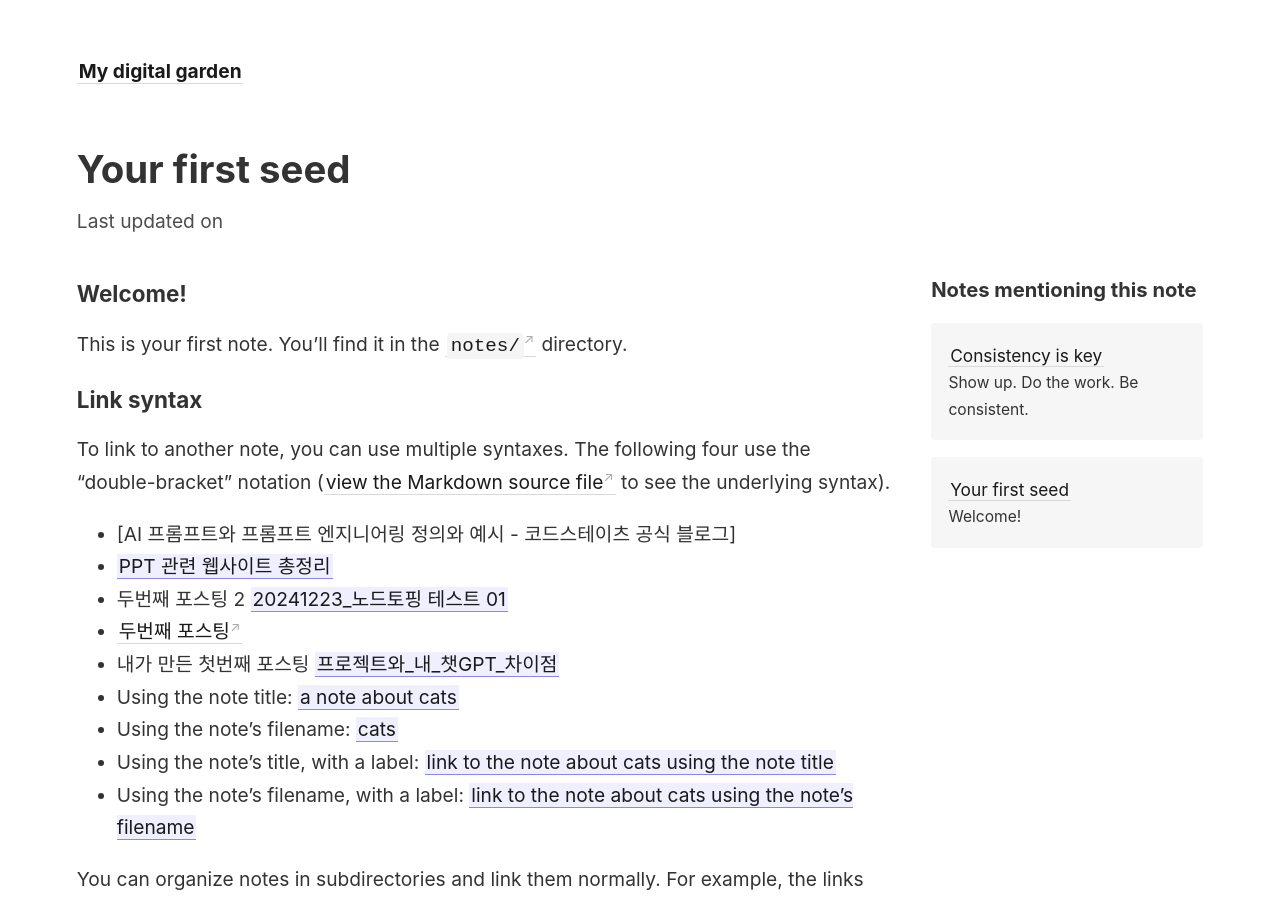
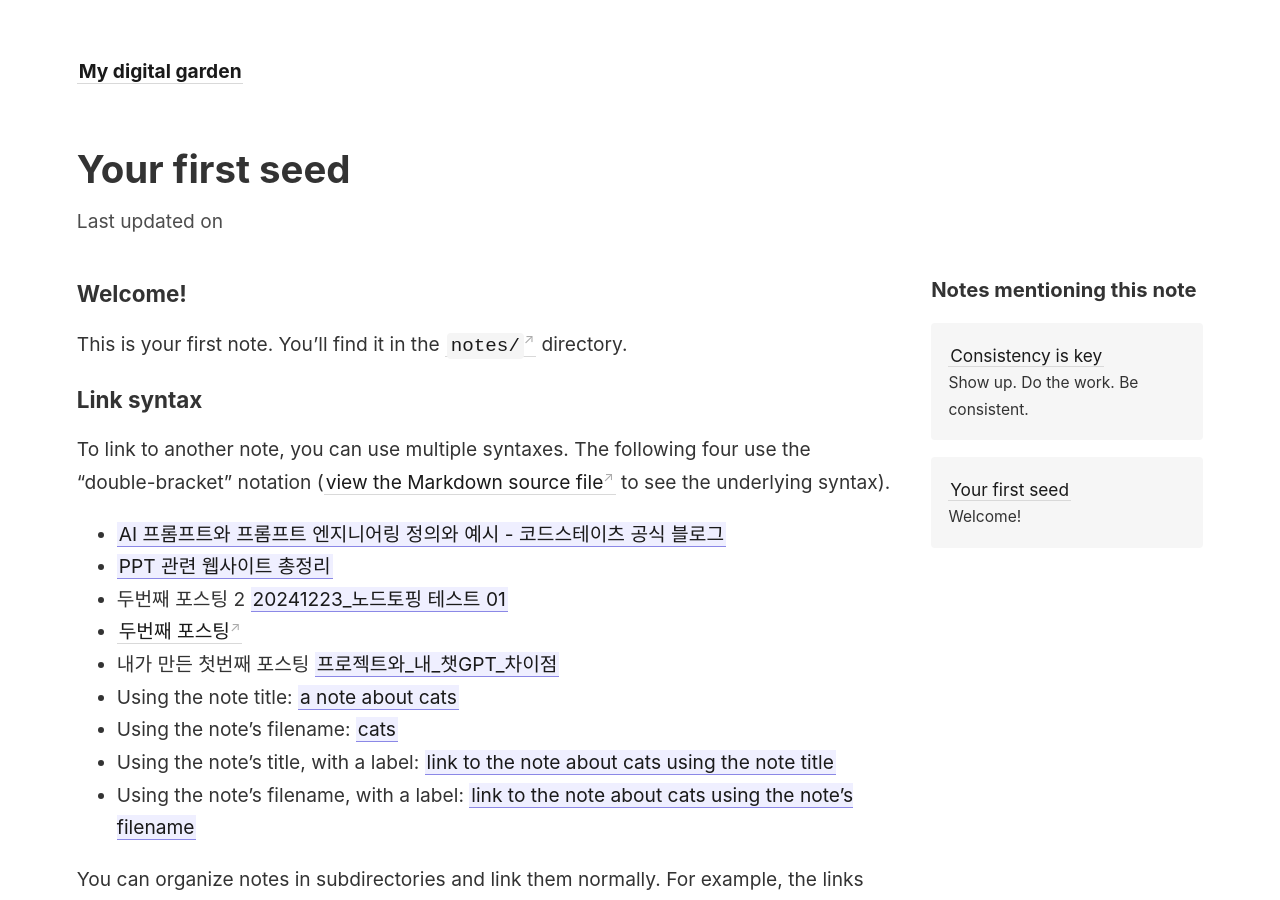
Before and after one commit to thelyver/NodeTopping, a Jekyll site: the page built from _notes/your-first-note.md, in a window 1280 px wide and 900 px high. Built offline with Jekyll 4.4.1, drawn with Linux system fonts in a browser that asks for light colours.

```diff
--- a/_notes/your-first-note.md
+++ b/_notes/your-first-note.md
@@ -10,7 +10,7 @@ This is your first note. You'll find it in the [`notes/`](https://github.com/max
 
 To link to another note, you can use multiple syntaxes. The following four use the "double-bracket" notation ([view the Markdown source file](https://github.com/maximevaillancourt/digital-garden-jekyll-template/blob/master/_notes/your-first-note.md#link-syntax) to see the underlying syntax).
 
-- [AI 프롬프트와 프롬프트 엔지니어링  정의와 예시 - 코드스테이츠 공식 블로그]
+- [[AI 프롬프트와 프롬프트 엔지니어링  정의와 예시 - 코드스테이츠 공식 블로그]]
 - [[PPT 관련 웹사이트 총정리]]
 - 두번째 포스팅 2 [[20241223_노드토핑 테스트 01]]
 - [두번째 포스팅](<20241223_노드토핑 테스트 01.md>)
```
